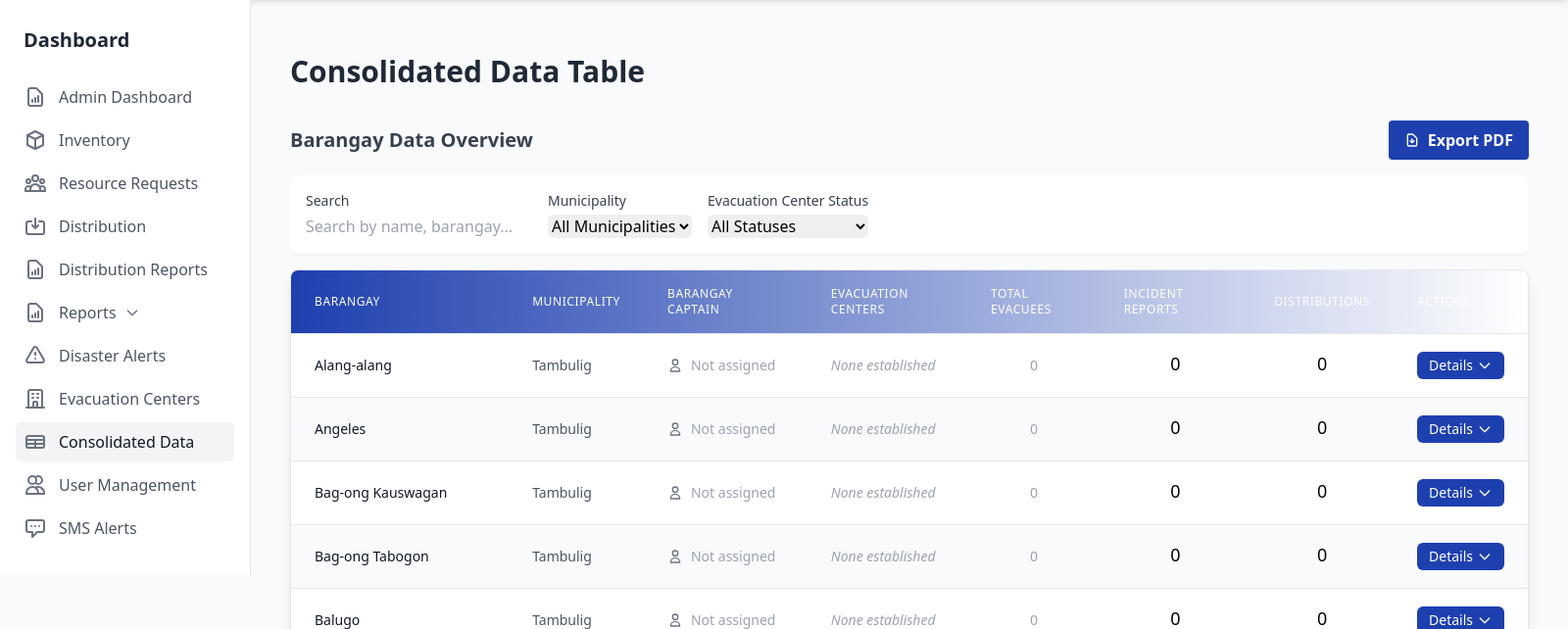
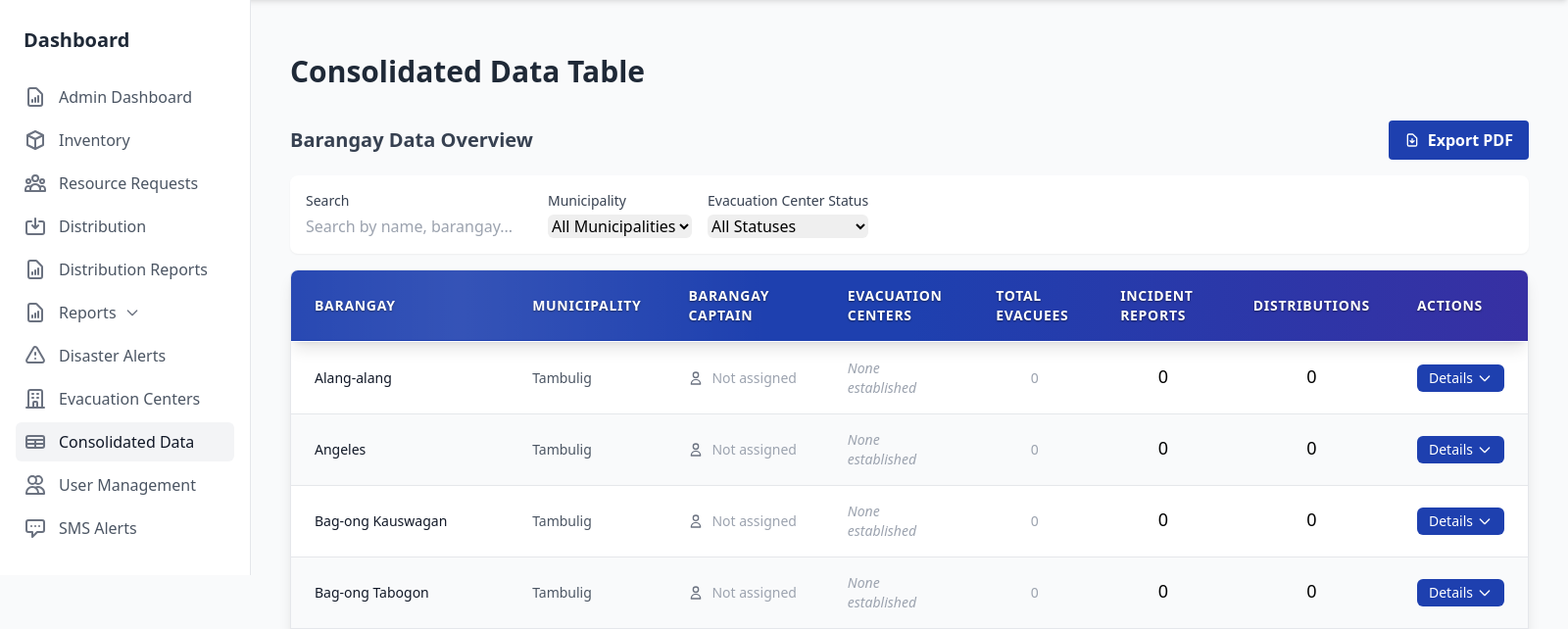
Before and after one commit to lanzy-lanzy/incident_report, a Django app: page /consolidated-table/ in a window 1600 px wide. Shown: the part 65-707 px from the top of the page at 98% size. Run offline with Django 5.2, Linux system fonts and the light colour scheme; a user stored in the database is signed in; data comes from the database, SQL or seed files in the repository; both versions use the stored data as it was after the commit; data that the repository does not hold is empty; some libraries are stand-ins or nearby versions.

Commit message:
Enhance consolidated table view: add custom styles for improved header visibility and hover effects; update header gradient and text shadow for better readability.

```diff
--- a/templates/admin/consolidated_table_view.html
+++ b/templates/admin/consolidated_table_view.html
@@ -1,6 +1,57 @@
 {% extends 'base.html' %}
 
 {% block title %}Consolidated Data Table{% endblock %}
+
+{% block extra_head %}
+<style>
+    /* Custom styles for the consolidated table view */
+    .text-shadow {
+        text-shadow: 0 1px 2px rgba(0, 0, 0, 0.5);
+    }
+
+    /* Improve header visibility with better contrast */
+    #consolidated-table th {
+        font-weight: 600;
+        letter-spacing: 0.05em;
+        position: relative;
+        overflow: hidden;
+    }
+
+    /* Add subtle hover effect to table headers */
+    #consolidated-table th:hover {
+        background-color: rgba(255, 255, 255, 0.1);
+        transition: background-color 0.2s ease;
+    }
+
+    /* Add subtle shine effect to the header */
+    #consolidated-table thead::after {
+        content: "";
+        position: absolute;
+        top: 0;
+        left: -100%;
+        width: 50%;
+        height: 100%;
+        background: linear-gradient(
+            90deg,
+            rgba(255, 255, 255, 0) 0%,
+            rgba(255, 255, 255, 0.1) 50%,
+            rgba(255, 255, 255, 0) 100%
+        );
+        animation: shine 3s infinite;
+    }
+
+    @keyframes shine {
+        0% { left: -100%; }
+        100% { left: 200%; }
+    }
+
+    /* Ensure the header has proper spacing */
+    #consolidated-table thead {
+        position: relative;
+        border-bottom: 2px solid rgba(255, 255, 255, 0.2);
+    }
+</style>
+{% endblock %}
 
 {% block content %}
 <div class="container mx-auto px-4 py-8">
@@ -52,17 +103,17 @@
             <!-- Scrollable container with fixed height -->
             <div class="overflow-x-auto overflow-y-auto" style="max-height: 70vh;">
                 <table id="consolidated-table" class="min-w-full divide-y divide-gray-200">
-                    <!-- Sticky header -->
-                    <thead class="bg-gradient-to-r from-primary to-primary-dark text-white sticky top-0 z-10">
+                    <!-- Sticky header with improved gradient and text visibility -->
+                    <thead class="bg-gradient-to-r from-blue-800 via-primary to-indigo-800 text-white sticky top-0 z-10 shadow-lg">
                         <tr>
-                            <th scope="col" class="px-6 py-4 text-left text-xs font-medium uppercase tracking-wider">Barangay</th>
-                            <th scope="col" class="px-6 py-4 text-left text-xs font-medium uppercase tracking-wider">Municipality</th>
-                            <th scope="col" class="px-6 py-4 text-left text-xs font-medium uppercase tracking-wider">Barangay Captain</th>
-                            <th scope="col" class="px-6 py-4 text-left text-xs font-medium uppercase tracking-wider">Evacuation Centers</th>
-                            <th scope="col" class="px-6 py-4 text-left text-xs font-medium uppercase tracking-wider">Total Evacuees</th>
-                            <th scope="col" class="px-6 py-4 text-left text-xs font-medium uppercase tracking-wider">Incident Reports</th>
-                            <th scope="col" class="px-6 py-4 text-left text-xs font-medium uppercase tracking-wider">Distributions</th>
-                            <th scope="col" class="px-6 py-4 text-left text-xs font-medium uppercase tracking-wider">Actions</th>
+                            <th scope="col" class="px-6 py-4 text-left text-sm font-semibold uppercase tracking-wider text-shadow">Barangay</th>
+                            <th scope="col" class="px-6 py-4 text-left text-sm font-semibold uppercase tracking-wider text-shadow">Municipality</th>
+                            <th scope="col" class="px-6 py-4 text-left text-sm font-semibold uppercase tracking-wider text-shadow">Barangay Captain</th>
+                            <th scope="col" class="px-6 py-4 text-left text-sm font-semibold uppercase tracking-wider text-shadow">Evacuation Centers</th>
+                            <th scope="col" class="px-6 py-4 text-left text-sm font-semibold uppercase tracking-wider text-shadow">Total Evacuees</th>
+                            <th scope="col" class="px-6 py-4 text-left text-sm font-semibold uppercase tracking-wider text-shadow">Incident Reports</th>
+                            <th scope="col" class="px-6 py-4 text-left text-sm font-semibold uppercase tracking-wider text-shadow">Distributions</th>
+                            <th scope="col" class="px-6 py-4 text-left text-sm font-semibold uppercase tracking-wider text-shadow">Actions</th>
                         </tr>
                     </thead>
                     <tbody class="bg-white divide-y divide-gray-200">
```
Also changed, not shown: db.sqlite3.
